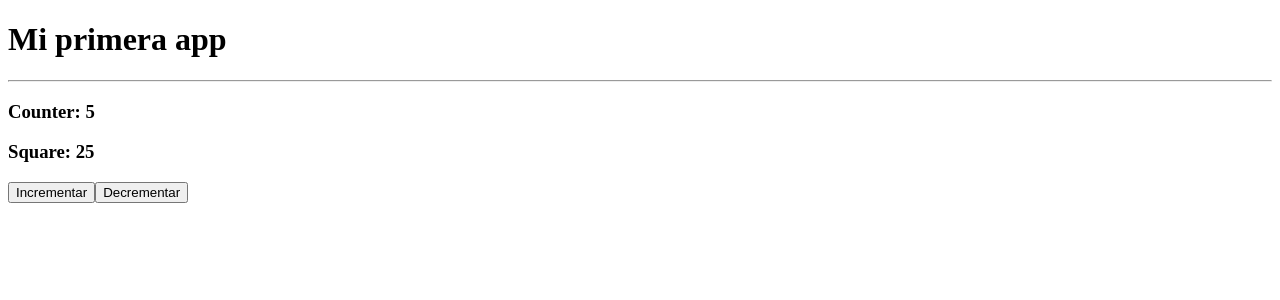
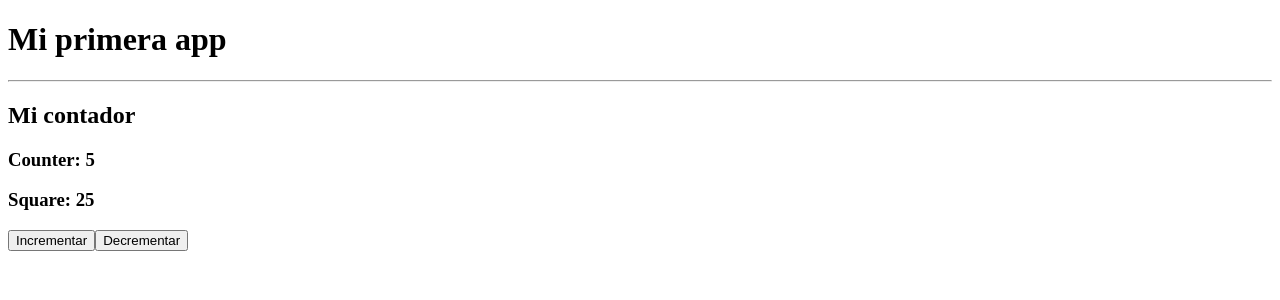
Before and after one commit to rrchoque/vue-01-indecision-app, a Vue app: page / in a window 1280 px wide. Shown: the top 300 px of the page. Built offline with nearby package versions, Linux system fonts and the light colour scheme.

Commit message:
Agrenando una nueva prop

```diff
--- a/src/App.vue
+++ b/src/App.vue
@@ -1,7 +1,7 @@
 <template>
   <h1>Mi primera app</h1>
   <hr />
-  <MyCounter :value="5" />
+  <MyCounter :value="5" title="Mi contador" />
 </template>
 
 <script setup lang="ts">
--- a/src/components/MyCounter.vue
+++ b/src/components/MyCounter.vue
@@ -1,4 +1,5 @@
 <template>
+  <h2>{{ title }}</h2>
   <section>
     <h3>Counter: {{ counter }}</h3>
     <h3>Square: {{ squareCounter }}</h3>
@@ -25,6 +26,7 @@ import { ref, computed } from 'vue'
 
 interface Props {
   value?: number
+  title?: string
 }
 const props = defineProps<Props>()
 
```
